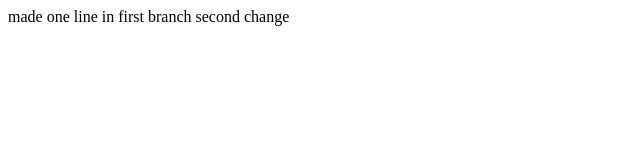
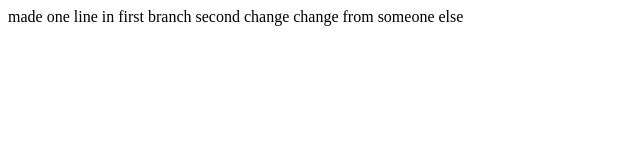
Before and after one commit to ketulbasiqa/performGit, a plain HTML site: page index.html in a window 1280 px wide. Shown: the whole page, without its empty margins (0-640 px from the left). Drawn offline with Linux system fonts and the light colour scheme.

Commit message:
Update index.html

```diff
--- a/index.html
+++ b/index.html
@@ -3,6 +3,6 @@
 
 made one line in first branch
 second change
-
+change from someone else
 </body>
 </html>
```
